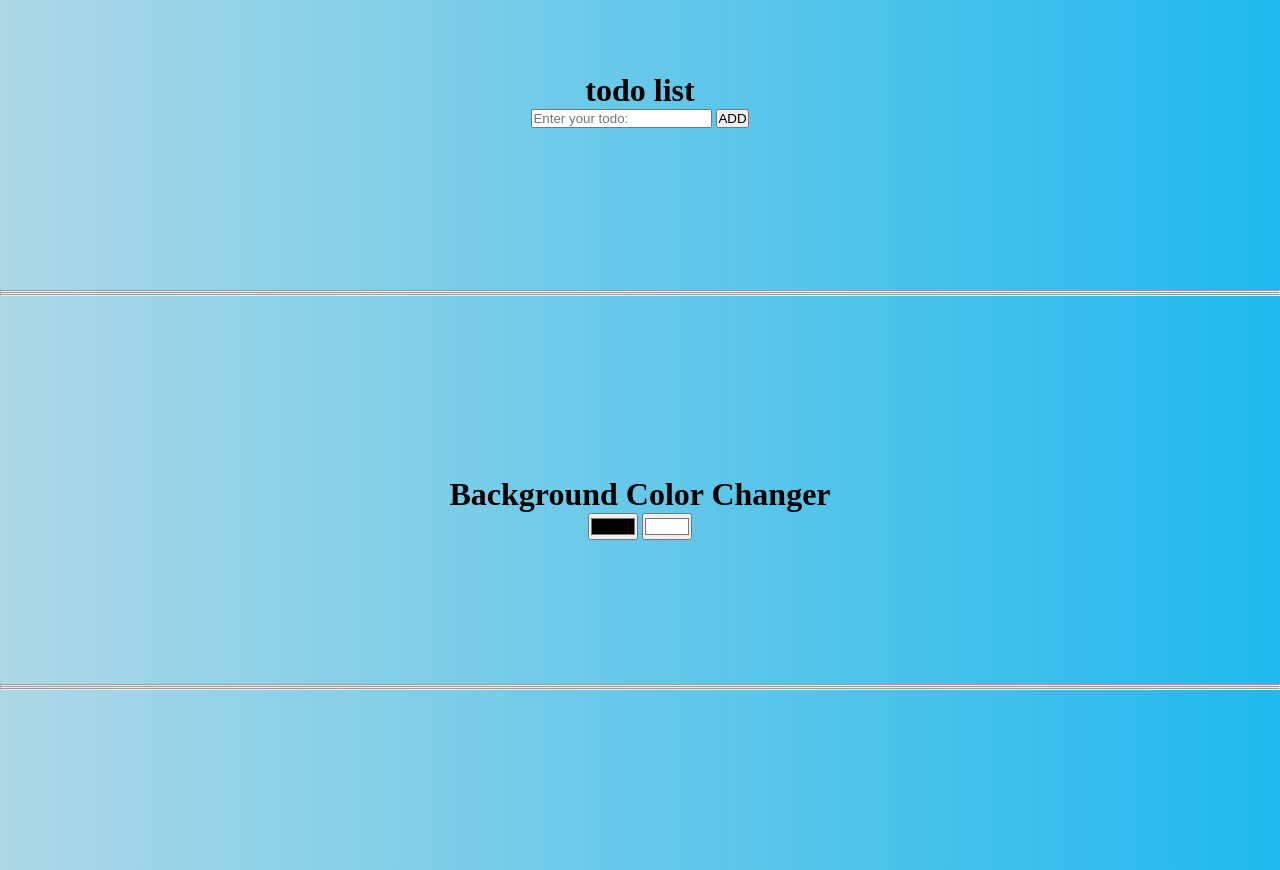
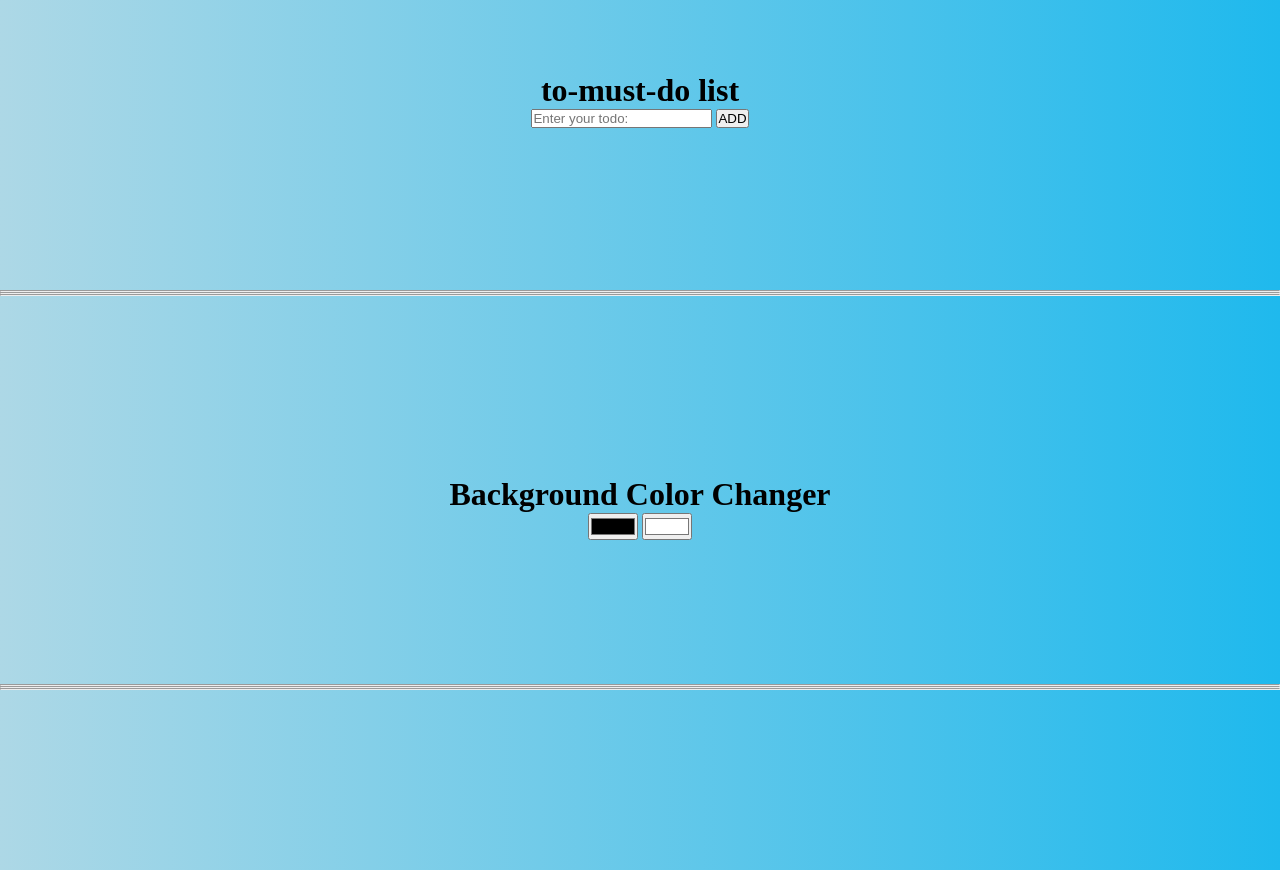
Before and after one commit to JawidA/background, a plain HTML site: page index.html in a window 1280 px wide. Drawn offline with Linux system fonts and the light colour scheme.

Commit message:
changing the name if the first project

```diff
--- a/index.html
+++ b/index.html
@@ -13,7 +13,7 @@
     <br>
     <br>
 
-    <h1>todo list</h1>
+    <h1>to-must-do list</h1>
     <input class="input" type="text" placeholder="Enter your todo: ">
     <button class="addButton">ADD</button>
     <div class="lists">
```
